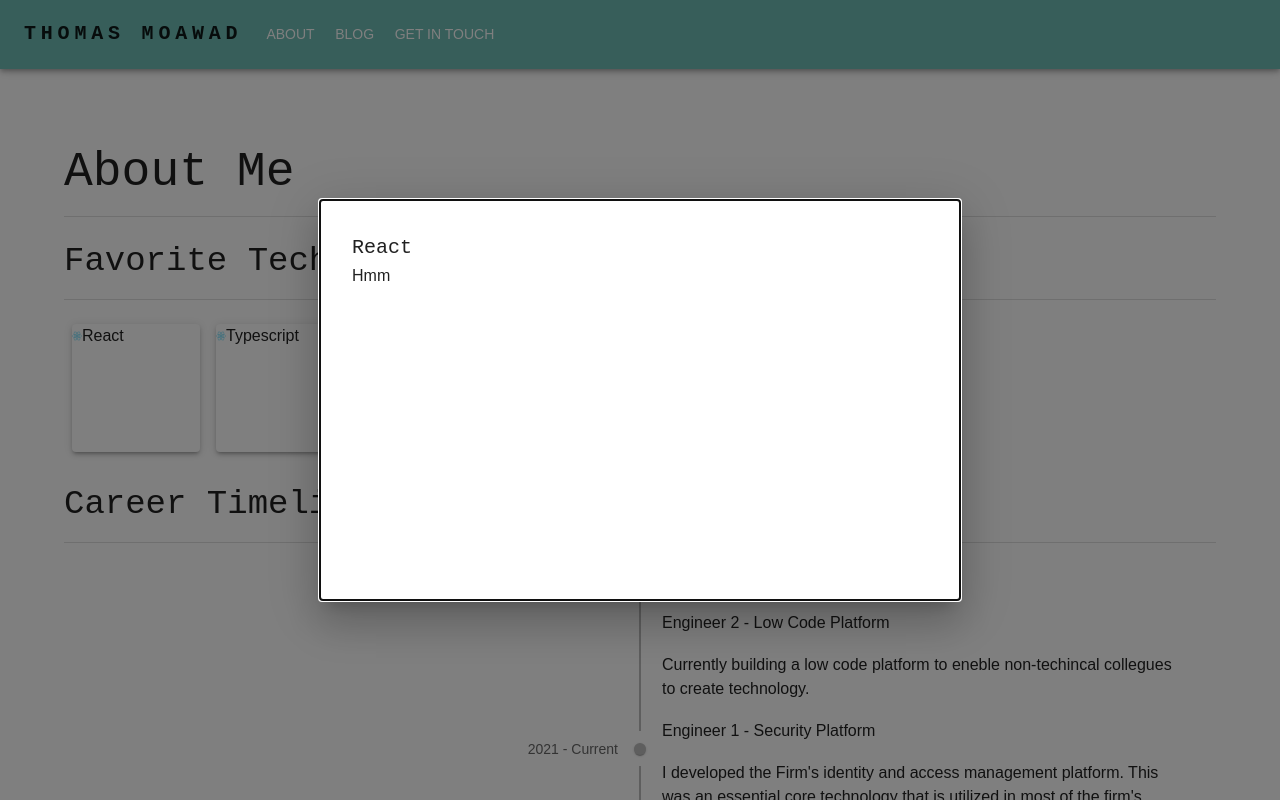
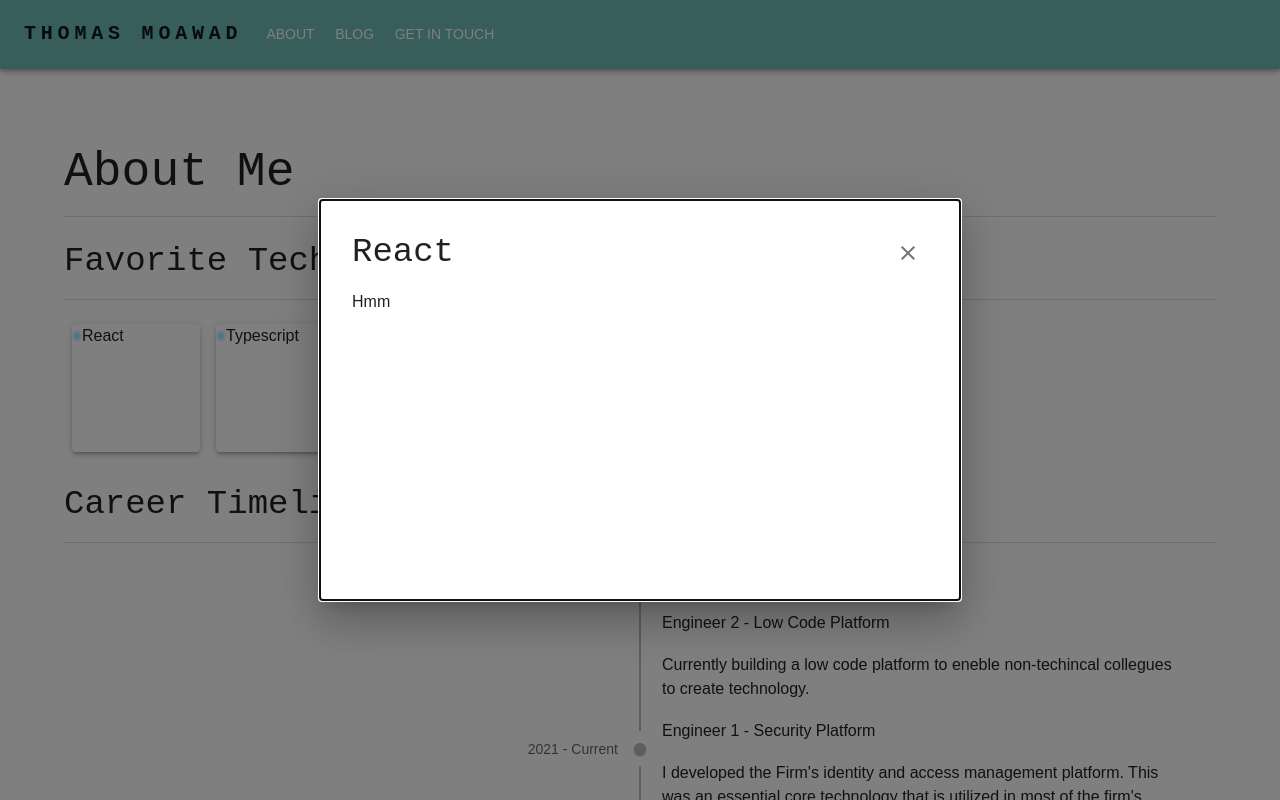
Before and after one commit to tjm165/portfolio, a React (Create React App) app in the folder frontend/: page /about in a window 1280 px wide. Both pictures are taken after a click on the element "React". Shown: the top 800 px of the page. Built offline with nearby package versions, Linux system fonts and the light colour scheme.

Commit message:
Nicer modal

```diff
--- a/frontend/src/components/common/Modal.tsx
+++ b/frontend/src/components/common/Modal.tsx
@@ -3,6 +3,8 @@ import Box from "@mui/material/Box";
 import Button from "@mui/material/Button";
 import Typography from "@mui/material/Typography";
 import MuiModal from "@mui/material/Modal";
+import IconButton from "@mui/material/IconButton";
+import CloseIcon from "@mui/icons-material/Close";
 
 type PropTypes = {
   open: boolean;
@@ -25,6 +27,13 @@ function Modal({ open, setOpen, title, children }: PropTypes) {
     p: 4,
   };
 
+  const headerStyle = {
+    display: "flex",
+    alignItems: "center",
+    justifyContent: "space-between",
+    marginBottom: "1rem",
+  };
+
   return (
     <MuiModal
       open={open}
@@ -33,9 +42,14 @@ function Modal({ open, setOpen, title, children }: PropTypes) {
       aria-describedby="modal-modal-description"
     >
       <Box sx={style}>
-        <Typography id="modal-modal-title" variant="h6" component="h2">
-          {title}
-        </Typography>
+        <Box sx={headerStyle}>
+          <Typography id="modal-modal-title" component="h1" variant="h4">
+            {title}
+          </Typography>
+          <IconButton onClick={handleClose}>
+            <CloseIcon />
+          </IconButton>
+        </Box>
         {children}
       </Box>
     </MuiModal>
```
